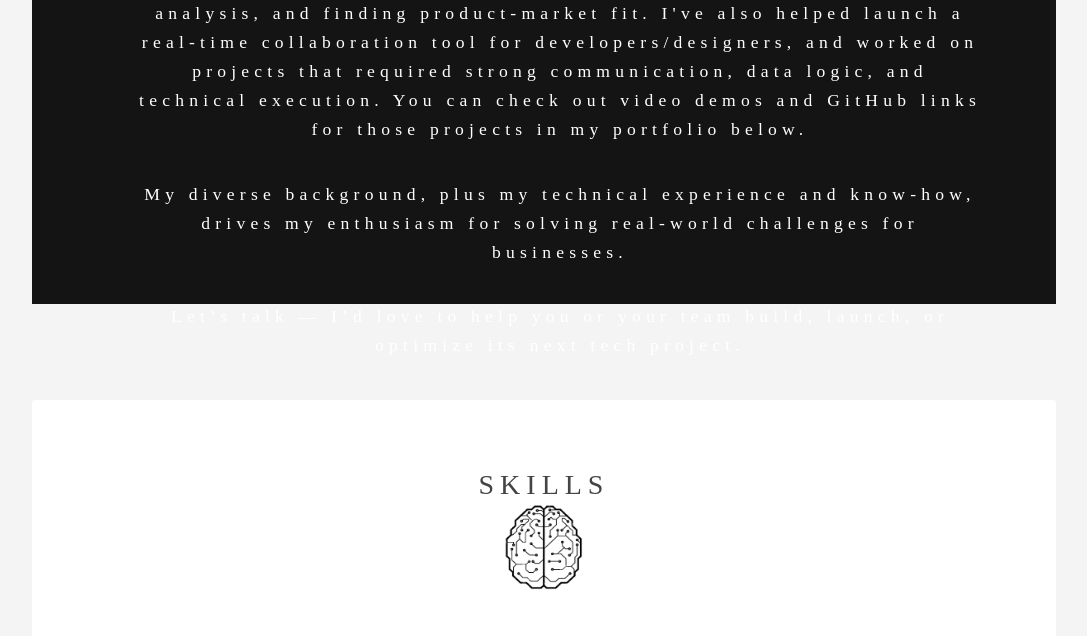
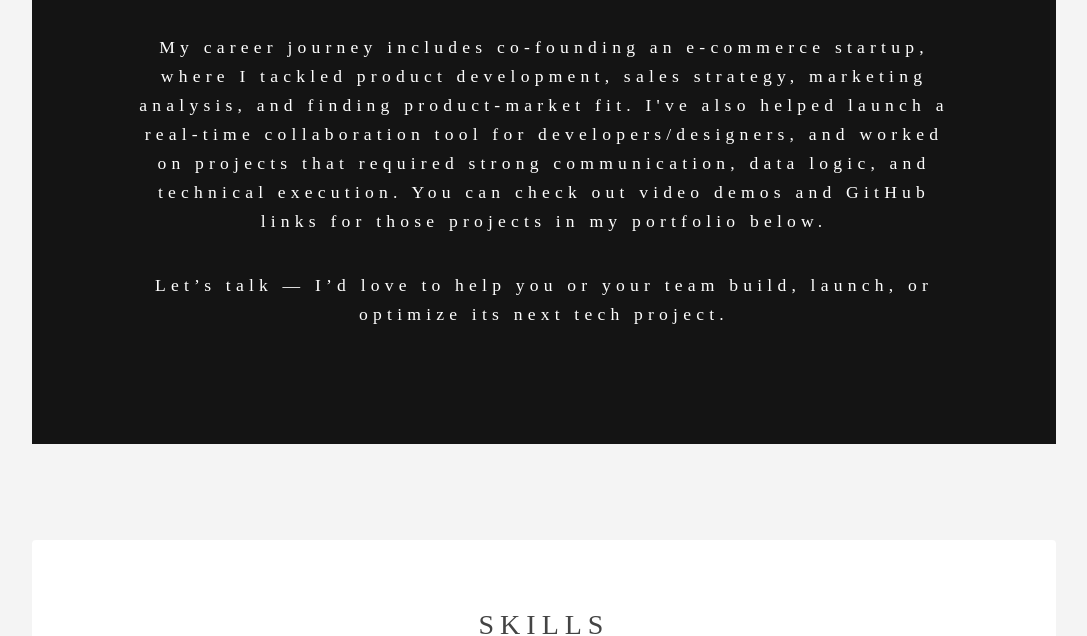
Before and after one commit to truittjanney/truittjanney.com, a website: page index.html in a window 1280 px wide. Shown: the part 872-1508 px from the top of the page, without its empty margins (96-1183 px from the left). Drawn offline with nearby package versions, Linux system fonts and the light colour scheme; files that its build step writes are made by us from their sources.

Commit message:
shortened bio, fixing

```diff
--- a/assets/css/header.css
+++ b/assets/css/header.css
@@ -7,9 +7,8 @@
   background-size: cover;
   color: rgba(255, 255, 255, 0.75);
   text-align: center;
-  padding: 10em 0 0 2em;
-  height: 72em;
-  min-height: 20em;
+  padding: 10em 2em 5em 2em;
+  height: auto;
   min-height: 75vh;
   margin: 8em 8em 2em 8em;
   margin-top: 1.5em;
--- a/index.html
+++ b/index.html
@@ -96,11 +96,6 @@
         demos and GitHub links for those projects in my portfolio below.
       </p>
       <p class="bio-4">
-        My diverse background, plus my technical
-        experience and know-how,
-        drives my enthusiasm for solving real-world challenges for businesses.
-      </p>
-      <p class="bio-5">
         Let’s talk — I’d love to help you or your team build, launch, or optimize its next tech project.
       </p>
       <a href="https://templated.co"></a>
```
